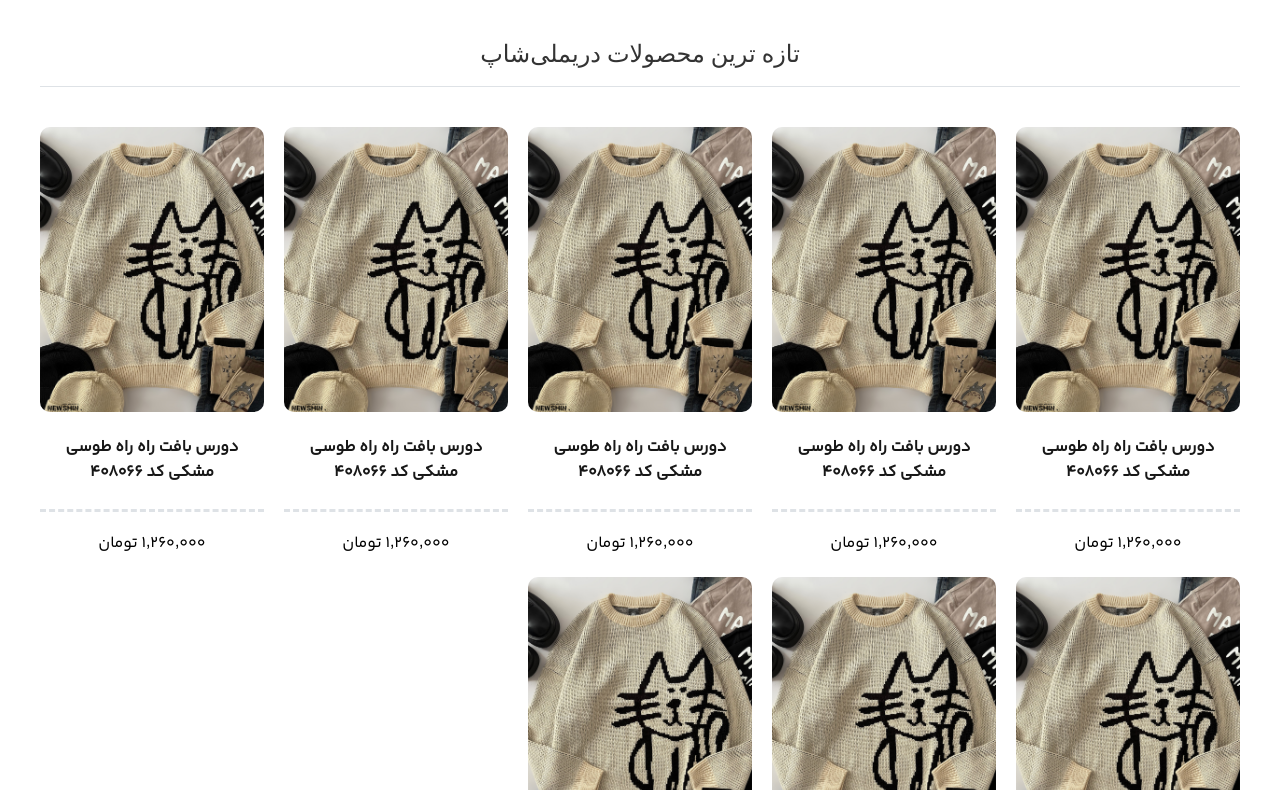
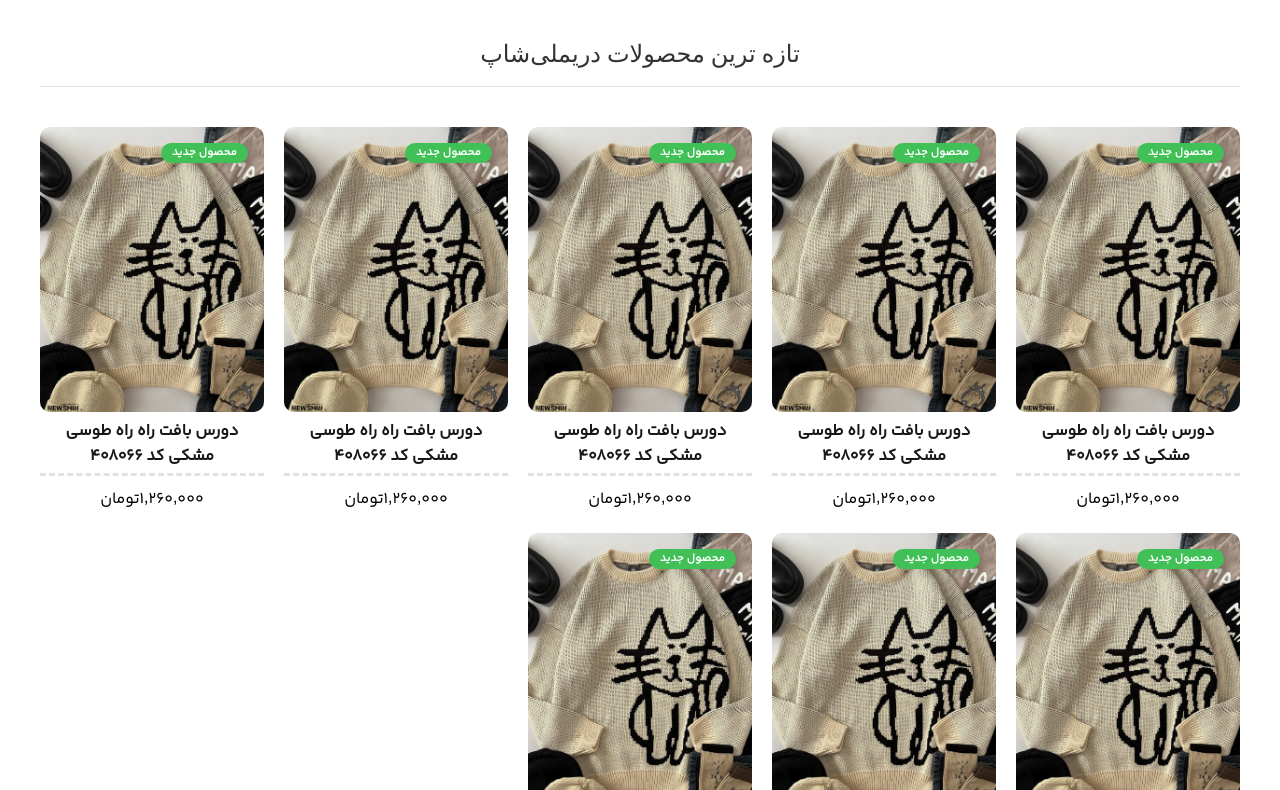
Before and after one commit to peyman-dev/shop-app, a Next.js app: page / in a window 1280 px wide. Shown: the part 770-1560 px from the top of the page. Built offline with nearby package versions, Linux system fonts and the light colour scheme; a web font is replaced by a local one.

Commit message:
Added Fragments to the ProductCard

```diff
--- a/components/common/cards/product/index.tsx
+++ b/components/common/cards/product/index.tsx
@@ -6,11 +6,16 @@ import { AnimatePresence, motion } from "motion/react";
 
 import { tv } from "tailwind-variants";
 import { Divider } from "@mantine/core";
+import Label from "./fragments/label";
+import { ShoppingBag } from "lucide-react";
+import MoreInfo from "./fragments/more-info";
+import Link from "next/link";
 
 const productUI = tv({
   slots: {
-    card: "space-y-3",
-    header: "h-[285px] w-full rounded-lg overflow-hidden cursor-pointer",
+    card: "space-y-1 relative!",
+    header:
+      "h-[285px] relative w-full bg-black rounded-lg overflow-hidden cursor-pointer",
   },
 });
 
@@ -26,13 +31,15 @@ const ProductCard = () => {
 
   return (
     <article className={card()} {...mouseEvents}>
+      <Label />
+      <Link className="size-full right-0 top-0 absolute z-40" href={`/products/product`}/>
       <header className={header()}>
         {isHovered ? (
           <AnimatePresence>
             <motion.img
               className="size-full object-cover"
               src={StaticImageDirector("product-2.png")}
-              initial={{ scale: 1 }}
+              initial={{ scale: 1, }}
               animate={{ scale: 1.3 }}
               exit={{ scale: 1 }}
               transition={{ duration: 3, ease: "easeInOut" }}
@@ -47,16 +54,22 @@ const ProductCard = () => {
             className="size-full object-cover"
           />
         )}
+        <AnimatePresence>
+          {isHovered && (
+            <MoreInfo />
+          )}
+        </AnimatePresence>
       </header>
-      <main className="p-3 text-center">
+      <main className="px-3 pt-1 text-center">
         <h3 className="font-bold text-primary">
           دورس بافت راه راه طوسی مشکی کد ۴۰۸۰۶۶
         </h3>
       </main>
       <Divider variant="dashed" size="md" />
       <footer className="flex-center  pt-2">
-        <p>
-          {Number(1_260_000).toLocaleString("fa-IR")} تومان
+        <p className="font-medium!">
+          {Number(1_260_000).toLocaleString("fa-IR")}
+          تومان
         </p>
       </footer>
     </article>
```
